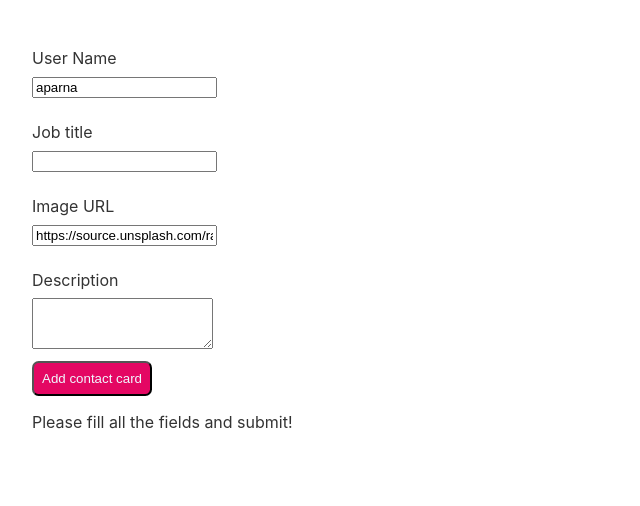
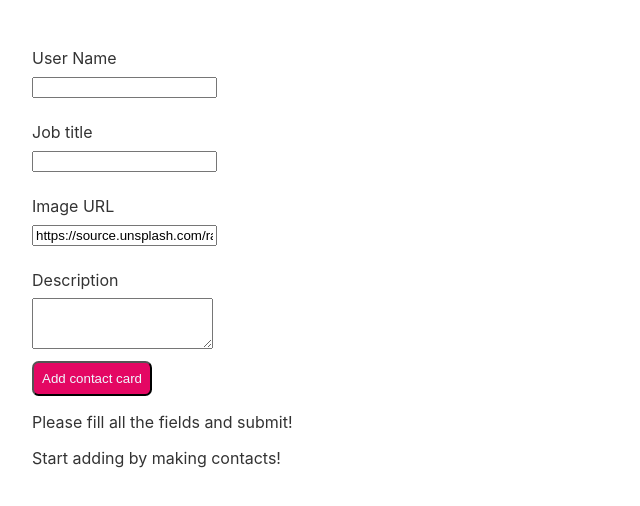
Before and after one commit to Aparna003/svelte-course, a Svelte app: page / in a window 1280 px wide. Shown: the top 506 px of the page, without its empty margins (0-640 px from the left). Built offline with nearby package versions, Linux system fonts and the light colour scheme.

Commit message:
for each iteration done

```diff
--- a/src/App.svelte
+++ b/src/App.svelte
@@ -1,71 +1,71 @@
 <script>
 	import ContactCard from "./ContactCard.svelte";
-	export let name;
-	let age = 20;
-	let title="";
-	let des="";
-	let image="https://source.unsplash.com/random";
+	export let userName;
+	let jobTitle="";
+	let description="";
+	let userImage="https://source.unsplash.com/random";
     let formState='empty';
-	// // let uppercaseName; is not required
-	// $: uppercaseName = name.toUpperCase();
-	// $: console.log(name);
-	// function increaseAge() {
-	// 	age += 1;
-	// }
-	// $: if (name === "Bangy") {
-	// 	age=19;
-	// }
-	// function changeName() {
-	// 	name = "Bangy"; // even though name is changed, the uppercase is still maintained
-	// }
-	// function nameInput(event){
-	// const newName = event.target.value;
-	// name=newName;
-	// }
+	let createdContact=[];
 	function addContact(){
-		if(name.trim().length==0 ||
-		title.trim().length==0 ||
-		image.trim().length==0 ||
-		des.trim().length==0
+		if(userName.trim().length==0 ||
+		jobTitle.trim().length==0 ||
+		userImage.trim().length==0 ||
+		description.trim().length==0
 		){
            formState="invalid";
 		   return;
 		}
+		createdContact= [
+			...createdContact,
+			{
+			userName,
+			jobTitle,
+			userImage,
+			description
+		}];
+
 		formState='done';
-	}
+		}
 </script>
 
 <div class="form">
 	<div class="form-control">
       <label for="userName">User Name</label>
-	  <input type="text" bind:value={name} id="userName" />
+	  <input type="text" bind:value={userName} id="userName" />
 	</div>
 	<div class="form-control">
-		<label for="userName">Job title</label>
-		<input type="text" bind:value={title} id="jobTitle" />
+		<label for="jobTitle">Job title</label>
+		<input type="text" bind:value={jobTitle} id="jobTitle" />
 	</div>
 	<div class="form-control">
-		<label for="userName">Image URL</label>
-		<input type="text" bind:value={image} id="image" />
+		<label for="image">Image URL</label>
+		<input type="text" bind:value={userImage} id="image" />
 	</div>
 	<div class="form-control">
-		<label for="userName">Description</label>
-		<textarea rows="3" type="text" bind:value={des} id="desc" />
+		<label for="desc">Description</label>
+		<textarea rows="3" bind:value={description} id="desc" />
 	</div>
 </div>
 <button on:click="{addContact}">Add contact card</button>
-{#if formState==="done"
-}
-<ContactCard userName={name}
-jobTitle={title}
-description={des}
-userImage={image}/>
-{:else if formState==="invalid"}
+
+
+{#if formState==="invalid"}
 <p>Invalid input</p>
 {:else}
 <p>Please fill all the fields and submit!</p>
-<!-- {#if formState==="invalid"} -->
 {/if}
+{#each createdContact as contact,i}
+<h2># {i+1}</h2>
+<!-- <ContactCard userName={contact.userName}
+jobTitle={contact.title}
+description={contact.des}
+userImage={contact.image}/> -->
+<ContactCard {...contact}/>
+{:else}
+<p>Start adding by making contacts!</p>
+{/each}
+
+
 <style>
 	.form {
 		width: 30rem;
--- a/src/ContactCard.svelte
+++ b/src/ContactCard.svelte
@@ -66,7 +66,7 @@ h2{
     <div>
         <p class="desc">
              <!-- {@html description}  html text -->
-             {@html description}
+             {description}
         </p>
     </div>
 </div>
```
